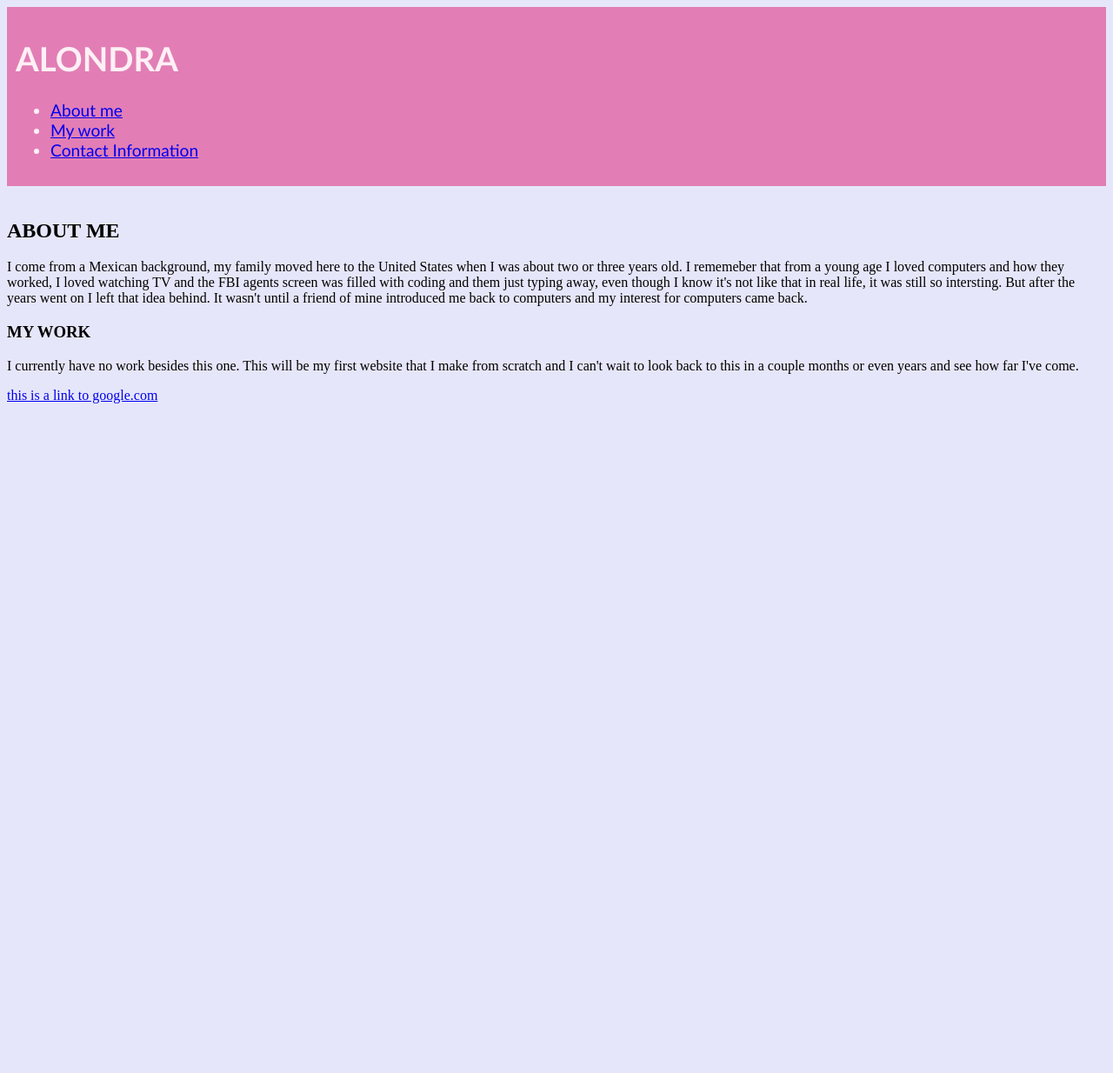
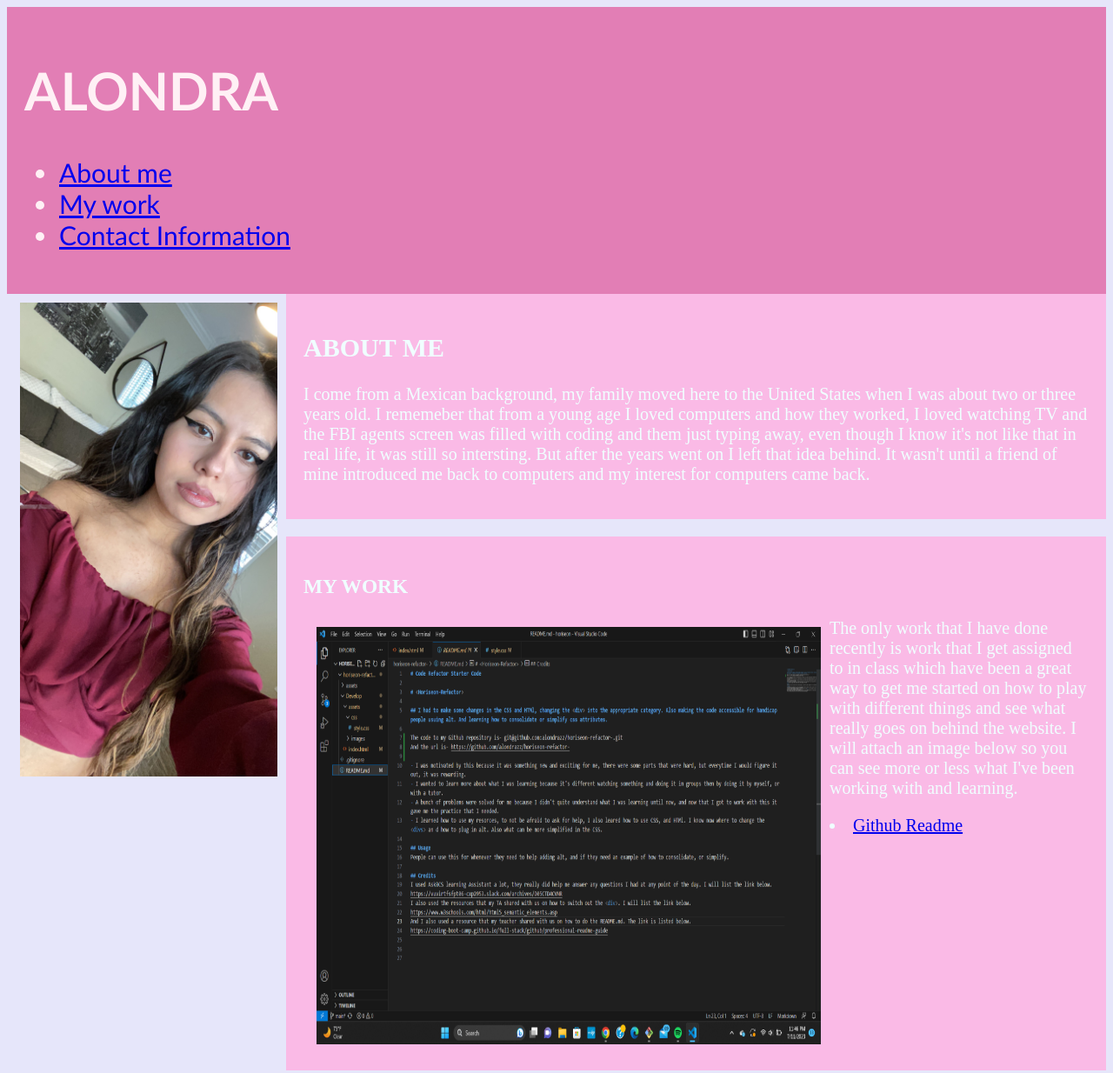
Before and after one commit to alondrazz/Portfolio, a plain HTML site: page index.html in a window 1280 px wide. Shown: the top 1234 px of the page at 87% size. Before the commit the page ends 800 px from the top, so only its background shows below. Drawn offline with Linux system fonts and the light colour scheme.

Commit message:
finished portfolio

```diff
--- a/css/styles.css
+++ b/css/styles.css
@@ -2,6 +2,9 @@
     box-sizing: border-box;
     padding: 10;
     margin: 20;
+}
+html{
+    scroll-behavior: smooth;
 }
 
 body {
@@ -9,19 +12,54 @@ body {
 }
 
 .header {
-    padding: 10px;
+    flex: 200px;
+    padding: 20px;
     font-family:'Trebuchet MS';
     background-color:rgb(226, 126, 181);
     color:lavenderblush;
-    font-size: larger;
+    font-size: 30px;
+    scroll-behavior: smooth
+
+}
+.Aboutme, .Mywork,.ContactInformation {
+    background-color: rgb(250, 186, 230);
+    color:azure;
+    margin-bottom:20px;
+    font-size:20px;
+    padding:20px;
+}
+img{
+    display:block;
+    padding:10px;
+    margin-left: 5px;
+    margin-right:auto;
+    width:25%;
+    height:auto;
+    float: left;width:200pxs
+
 }
 
-.header-class h2 {
-   line-height: 100px;
-   color:aliceblue;
-   background-color: beige;
+@media screen and (max-width:300px) {
+    .topnav a:not(:first-child) {display:none;}
+    .topnav a.icon{
+        float:right;
+        display:block;
+    }
 }
-
-.Aboutme {
-    background-color: cadetblue;
+@media screen and(max-width:300px) {
+    .topnav.responsive {position:relative;}
+    .topnav.respomsize a.icon{
+        position: absolute;
+        right: 0;
+        top: 0;
+    }
+    .topnav.responsive a {
+        float: none;
+        display: block;
+        text-align: left;
+    }
 }
+.container{
+    display:flex;
+    flex-direction: column;
+}
--- a/index.html
+++ b/index.html
@@ -5,8 +5,9 @@
     <meta charset="UTF-8" />
     <link rel="stylesheet" href="css/styles.css">
     <title> Alondra Zurita</title>
+
 </head>
-
+<!--table of contents-->
 <body>
     <header class="header">
         <h1>ALO<span class="NDR">NDR</span>A</h1>
@@ -24,9 +25,11 @@
             </ul>
         </nav>
     </header>
+    <!--added about me-->
     <main>
-        <img src=""
-        <section class="Aboutme">
+        <img src="images/IMG_3976[13].JPG" alt="the girl creator profile picture"/>
+        <main class="container">
+        <section id="About-me"class="Aboutme">
             <h2>ABOUT ME</h2>
             <p>I come from a Mexican background, my family moved here to the United States when I was
                 about two or three years old. I rememeber that from a young age I loved computers and how they worked,
@@ -36,11 +39,21 @@
                 idea behind. It wasn't until
                 a friend of mine introduced me back to computers and my interest for computers came back.</p>
             </section>
-        <section class="Mywork">
+            <!--added my work, a link, and a screenshot-->
+        <nav id="My-work"class="Mywork">
         <h3>MY WORK</h3>
-        <p>I currently have no work besides this one. This will be my first website that I make from scratch and
-            I can't wait to look back to this in a couple months or even years and see how far I've come.</p>
-        </section>
-        <a href="https://www.google.com"> this is a link to google.com</a>
-    </main>
+        <img src ="images/Screenshot (12).png" alt="readme file with creators first work" style="width:600px;height:500px;">
+        <p>The only work that I have done recently is work that I get assigned to in class which have been a great way to
+            get me started on how to play with different things and see what really goes on behind the website. I will attach an image
+        below so you can see more or less what I've been working with and learning. </p>
+        <li>
+            <a href=" https://github.com/alondrazz/horiseon-refactor-/tree/main"> Github Readme</a>
+        </li>
+        </nav>
+        <!--my contact infromation-->
+        <footer id="Contact-information"class="ContactInformation">
+            <h4>Contact information</h4>
+        <a href="https://www.alondrazurita2@gmail.com"> alondrazurita2@gmail.com</a>
+
+        </footer>
 </body>
```
Also changed, not shown: images/IMG_3976[13].JPG (added), images/Screenshot (12).png (added).
